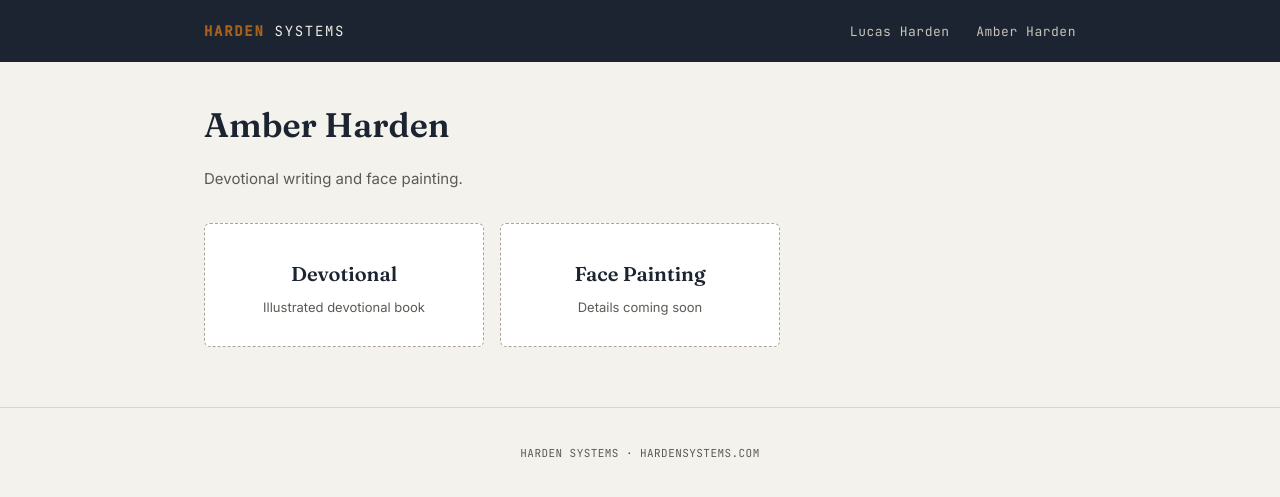
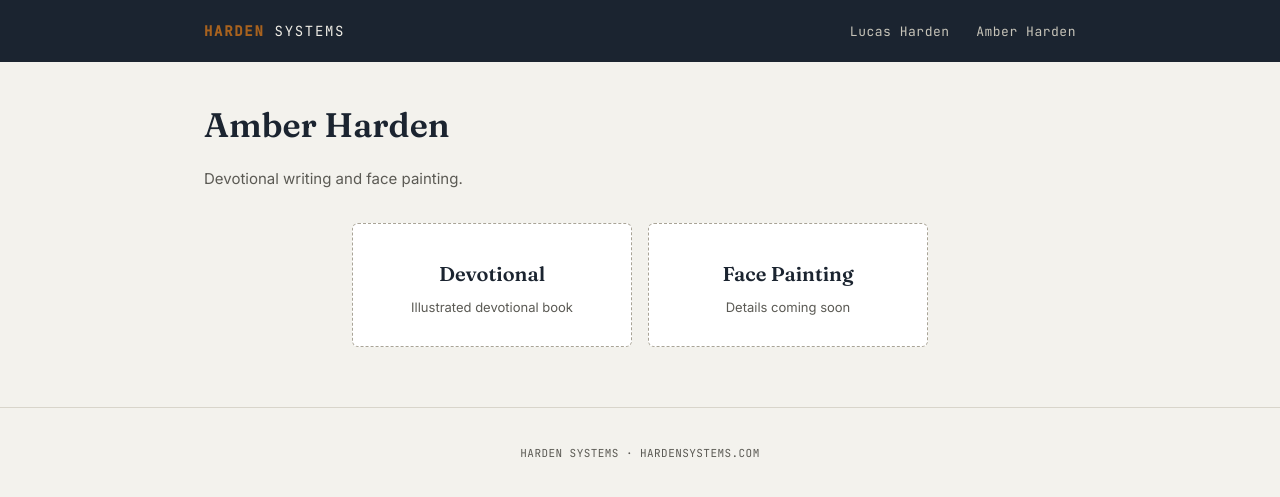
Before and after one commit to hardensystems/hardensystems.github.io, a Jekyll site: the page built from amber-harden/index.md, in a window 1280 px wide. Shown: the top 497 px of the page. Built offline with Jekyll 4.4.1, drawn with Linux system fonts in a browser that asks for light colours.

Commit message:
Update style.css

```diff
--- a/assets/css/style.css
+++ b/assets/css/style.css
@@ -38,7 +38,8 @@ body{
 .hero p{color:var(--text-soft);font-size:16px;max-width:520px;margin:0 auto}
 
 /* Doors / selector */
-.doors{display:grid;grid-template-columns:repeat(3,1fr);gap:16px;margin:32px 0 48px}
+.doors{display:flex;flex-wrap:wrap;justify-content:center;gap:16px;margin:32px 0 48px}
+.doors .door{width:280px}
 .door{background:var(--panel);border:1px dashed var(--line-strong);border-radius:6px;padding:26px 18px;text-align:center;text-decoration:none;color:var(--ink);transition:border-color .15s}
 .door:hover{border-color:var(--brass)}
 .door .num{font-family:var(--mono);font-size:11px;color:var(--brass);letter-spacing:.1em}
```
